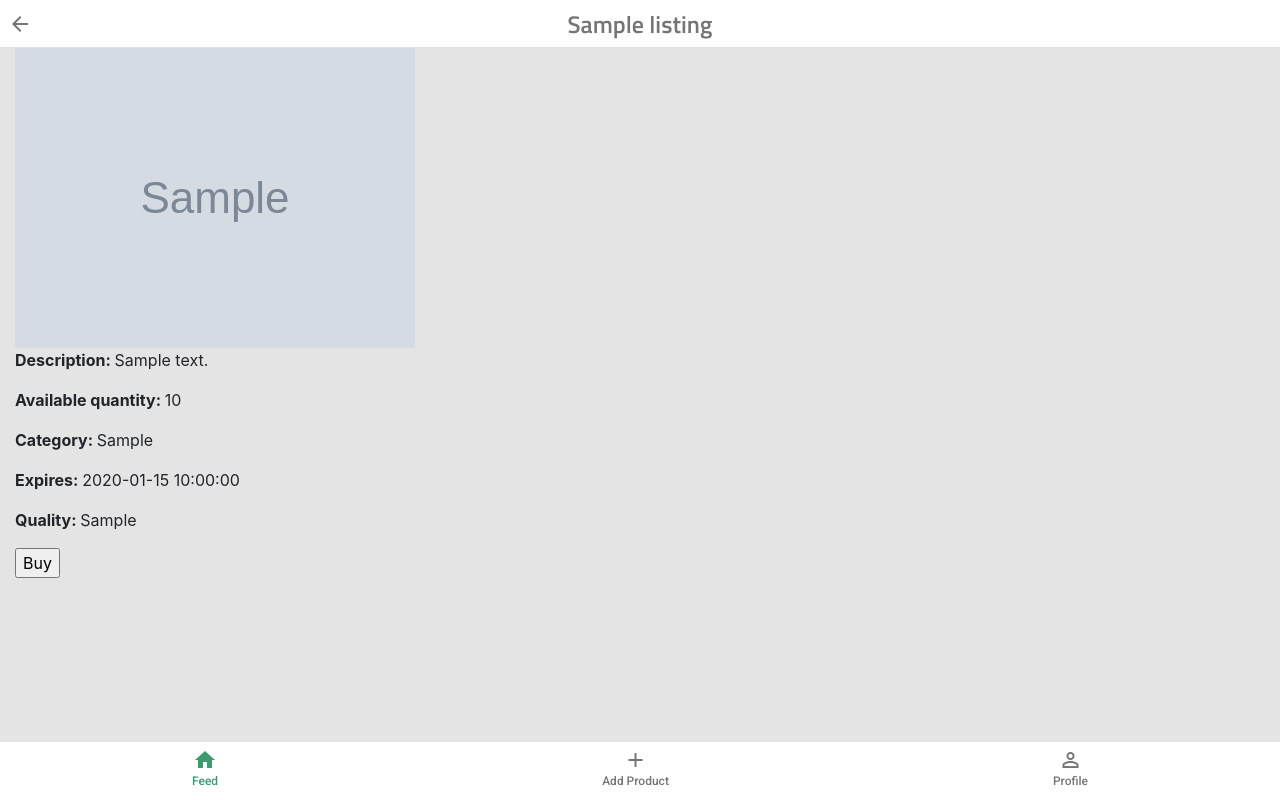
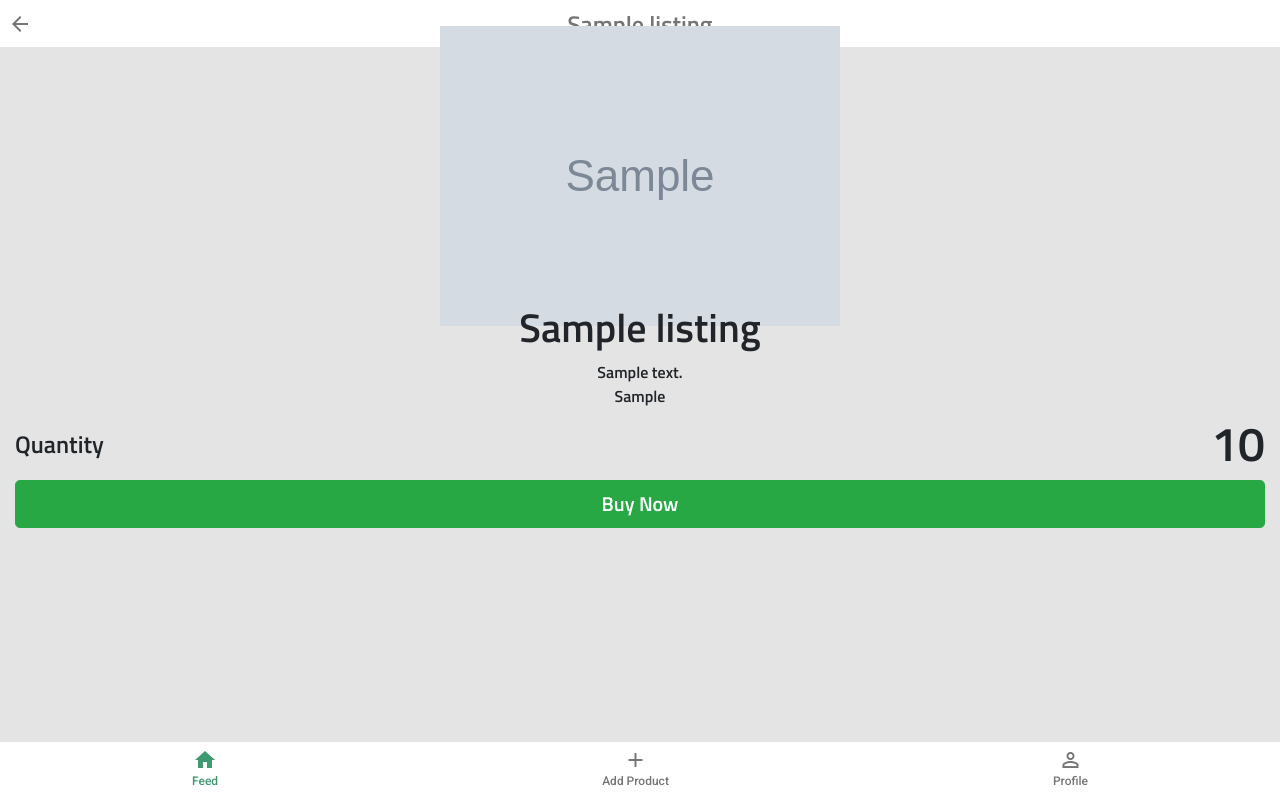
Before and after one commit to hanneswidrig/taj-mahal, a Flask app: page /listing/1 in a window 1280 px wide. Run offline with Flask 2, Linux system fonts and the light colour scheme; grey boxes marked "Sample" are stand-in pictures; a database or web service that is not in the repository returns one stand-in record (values such as "Sample title"); parts of the project's set-up code (start-up, migrations or seed data) failed here and were passed over; some libraries are stand-ins or nearby versions.

Commit message:
Styling for product details

```diff
--- a/app.py
+++ b/app.py
@@ -12,7 +12,7 @@ import helper_functions
 from secrets import secret_flask_key
 
 app = Flask('Gardener\'s Exchange')
-app.config['SECRET_KEY'] = secret_flask_key()
+app.config['SECRET_KEY']  = secret_flask_key()
 
 
 @app.before_request
@@ -34,8 +34,8 @@ def index():
 
 @app.route('/listing/<int:id>')
 def listing_detail(id):
-	listing  = db.get_one_listing(id)
-	rel_link = helper_functions.relative_link(request.referrer)
+	listing         = db.get_one_listing(id)
+	rel_link        = helper_functions.relative_link(request.referrer)
 	return render_template('detail-listing.html', listing=listing, rel_link=rel_link)
 
 
--- a/static/styles/styles.css
+++ b/static/styles/styles.css
@@ -70,7 +70,7 @@ a.navi-nav-item {
  justify-content : space-between;
  background-color: #FFF;
  padding         : 16px;
- margin          : 5px;
+ margin          : 16px 0;
  border-radius   : 2px;
  box-shadow      : 0 2px 2px 0 rgba(0,0,0,.14), 0 3px 1px -2px rgba(0,0,0,.2), 0 1px 5px 0 rgba(0,0,0,.12);
 }
@@ -83,6 +83,7 @@ a.navi-nav-item {
 	color: #3D9970;
 }
 .listing-a:hover, .listing-a:focus {
+	color          : #0A663D;
 	text-decoration: none;
 }
 .listing-title {
@@ -99,3 +100,34 @@ a.navi-nav-item {
 	width : 96px;
 	height: 96px;
 }
+
+.detail {
+	font-family: 'Titillium Web', sans-serif;
+}
+.detail-img {
+	display: flex;
+	justify-content: center;
+	align-items: center;
+	height: 256px;
+}
+.detail-title {
+	text-align: center;
+}
+.detail-description {
+	text-align: center;
+}
+.detail-quality {
+	text-align: center;
+}
+.detail-quantity {
+	display: flex;
+	flex-direction: row;
+	justify-content: space-between;
+	align-items: center;
+}
+.detail-quantity-label {
+	font-size: 1.5rem;
+}
+.detail-quantity-total {
+	font-size: 3rem;
+}
--- a/templates/buy-listing.html
+++ b/templates/buy-listing.html
@@ -6,7 +6,7 @@
 <h1>
 	{{ listing.title }}
 </h1>
-    <img src={{ listing.photo }}>
+    <img src={{listing.photo}}>
 <p>
     <strong>Description: </strong>{{ listing.description }}
 </p>
--- a/templates/detail-listing.html
+++ b/templates/detail-listing.html
@@ -3,26 +3,27 @@
 {% block bar_title %}{{ listing.title }}{% endblock %}
 {% block app_bar_rel_link %}{{rel_link}}{% endblock %}
 {% block content %}
-<img src={{ listing.photo }}>
-<p>
-    <strong>Description: </strong>{{ listing.description }}
-</p>
-<p>
-    <strong>Available quantity: </strong>{{ listing.available_quantity }}
-</p>
-<p>
-    <strong>Category: </strong>{{ listing.listing_category }}
-</p>
-<p>
-	<strong>Expires: </strong>{{ listing.expiration_date }}
-</p>
-<p>
-	<strong>Quality: </strong>{{ listing.listing_quality }}
-</p>
-<form>
-    <input type="button" value="Buy" id=listing.listing_id
-           class_="btn btn-primary" onclick="window.location.href='buy/{{ listing.listing_id }}'" />
-</form>
-
-
+<div class="detail">
+	<div class="detail-img">
+		<img src={{listing.photo}}>
+	</div>
+	 <div class="detail-title">
+			<h1>{{ listing.title }}</h1>
+	 </div>
+	 <div class="detail-description">
+			{{ listing.description }}
+	 </div>
+	 <div class="detail-quality">
+			{{ listing.listing_quality }}
+	 </div>
+	 <div class="detail-quantity">
+		<div class="detail-quantity-label">Quantity</div>
+		<div class="detail-quantity-total">{{ listing.available_quantity }}</div>
+	 </div>
+	 <a
+		 class="btn btn-primary btn-success btn-lg btn-block"
+		 href="{{ url_for('buy_listing', id=listing.listing_id, _external=True) }}">
+		 Buy Now
+	 </a>
+</div>
 {% endblock %}
```
Also changed, not shown: templates/all-listings.html (deleted).
